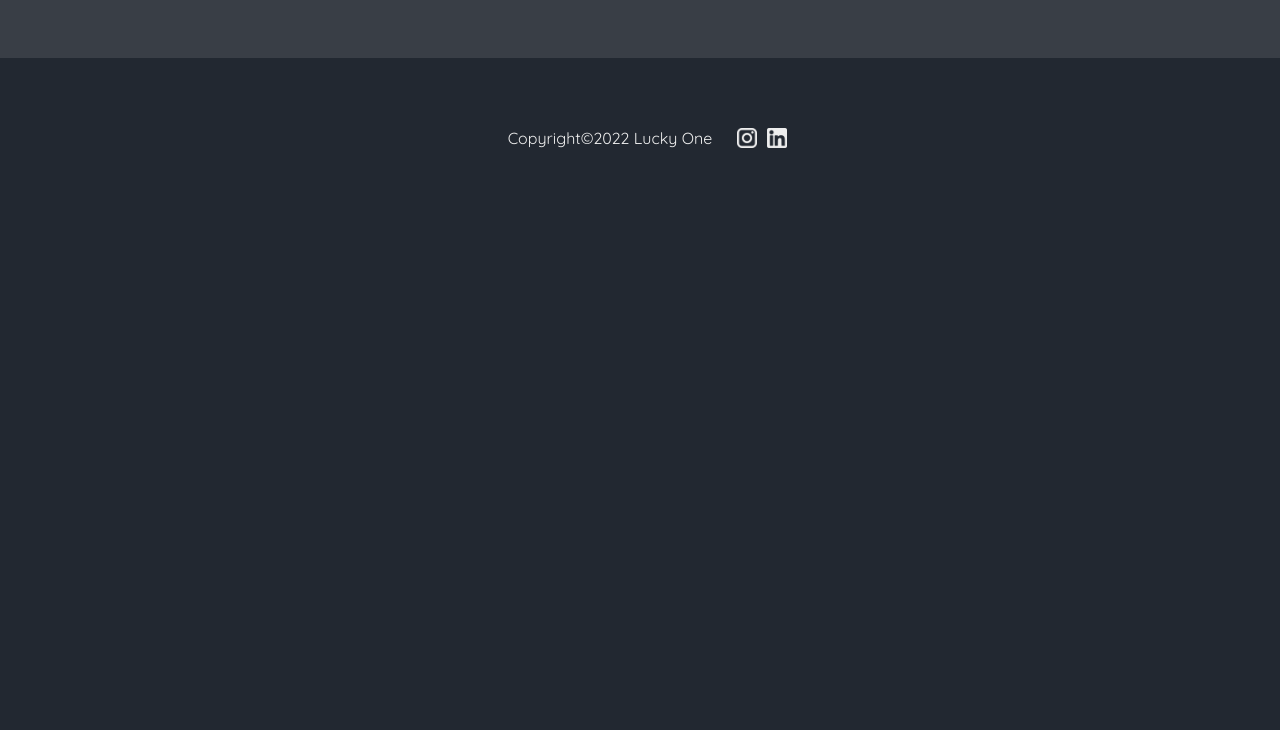
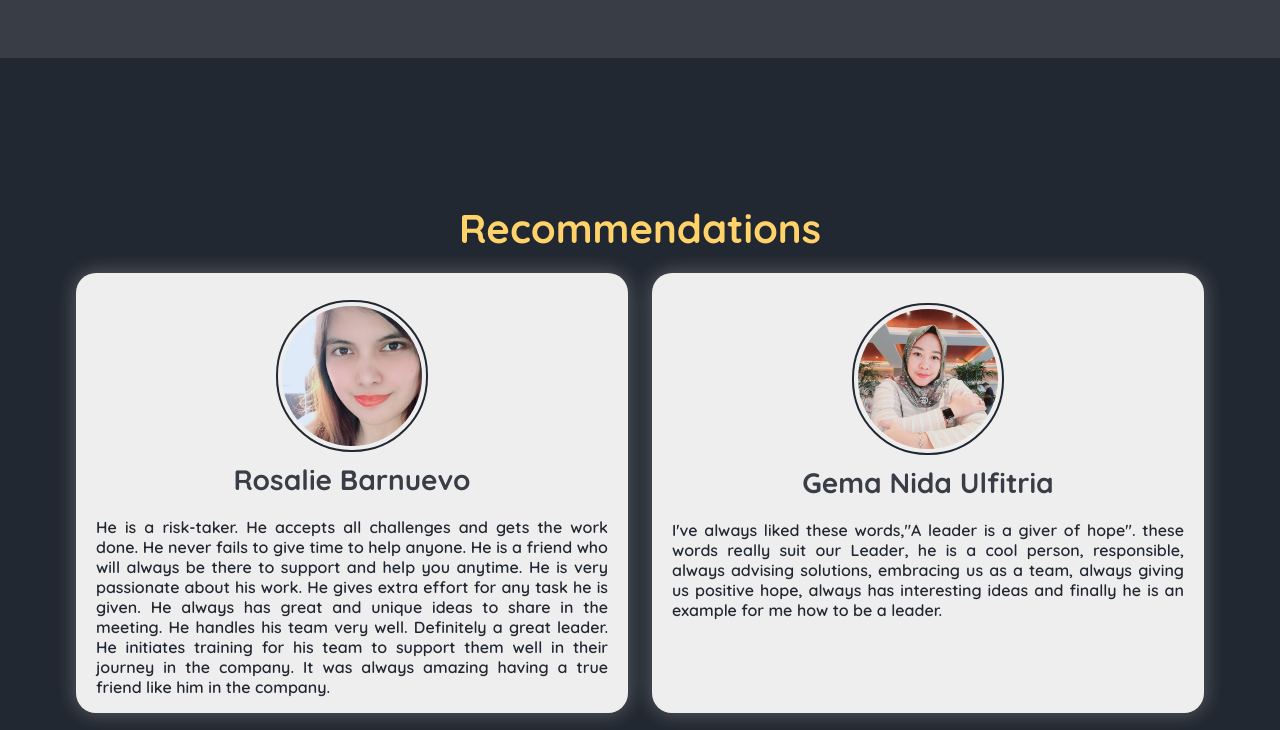
Before and after one commit to officialluckyone/website, a plain HTML site: page index.html in a window 1280 px wide. Shown: the part 3330-4060 px from the top of the page. Before the commit the page ends 3548 px from the top, so only its background shows below. Drawn offline with Linux system fonts and the light colour scheme.

Commit message:
Add Recommendations Beta

```diff
--- a/index.html
+++ b/index.html
@@ -78,27 +78,27 @@
             <div class="skillcard">
                 <img src="Resources/Images/Skills and Expertise/web-design-icon.png">
                 <span class="subtitle yellow bold">Web Design</span>
-                <p>I have a long track record of collaborating with talented designers. Together, we produce well oiled, user-friendly, responsive websites.</p>
+                <p>I am experienced in collaborating with talented designers. Together, we produce well oiled, user-friendly, responsive websites.</p>
             </div>
             <div class="skillcard">
                 <img src="Resources/Images/Skills and Expertise/web-development-icon.png">
                 <span class="subtitle yellow bold">Web Development</span>
-                <p>As a seasoned developer with many years of experience, I’m well-versed in HTML, CSS, PHP, Javascript and jQuery, plus the occasional guest star when required.</p>
+                <p>As a coding educator I'm experienced & well-versed in HTML, CSS, Javascript and experienced in creating and guidng my students in building their websites.</p>
             </div>
             <div class="skillcard">
                 <img src="Resources/Images/Skills and Expertise/programming-icon.png">
                 <span class="subtitle yellow bold">Programming</span>
-                <p>Experienced with algorithm & problem-solving for Business & Programming Challenges. That's something I'm never bored</p>
+                <p>Experienced with algorithm & problem-solving for Business & Programming Challenges. That's something I'm never bored.</p>
             </div>
             <div class="skillcard">
                 <img src="Resources/Images/Skills and Expertise/graphic-design-icon.png">
                 <span class="subtitle yellow bold">Graphic Design</span>
-                <p>I have a long track record of collaborating with talented designers. Together, we produce well oiled, user-friendly, responsive websites.</p>
+                <p>I have a long track record of collaborating with talented designers. We've produced many amazing designs for our clients</p>
             </div>
             <div class="skillcard">
                 <img src="Resources/Images/Skills and Expertise/digital-marketing-icon.png">
                 <span class="subtitle yellow bold">Digital Marketing</span>
-                <p>As a seasoned developer with many years of experience, I’m well-versed in HTML, CSS, PHP, Javascript and jQuery, plus the occasional guest star when required.</p>
+                <p>With over 6 years of experience in entrepreneurship, building business and exepriencing first hand on marketing, I've gained many knowledge & experience in Digital Marketings.</p>
             </div>
             <div class="skillcard">
                 <img src="Resources/Images/Skills and Expertise/management-icon.png">
@@ -165,7 +165,33 @@
 
         </div>
 
+    </div>
+    <!-- Recommendations -->
+    <div class="container">
+        <span class="yellow title bold">Recommendations</span>
+        <br>
+        <div class="recommendationcards">
 
+            <div class="recommendation" id="rosalie">
+                <div class="recom-profile">
+                    <img src="Resources/Images/recommendations/rosalie.jpeg" alt="">
+                </div>
+                <span class="subtitle grey bold">Rosalie Barnuevo</span>
+                <img src="" alt="" class="quote1">
+                <p class="black">He is a risk-taker. He accepts all challenges and gets the work done. He never fails to give time to help anyone. He is a friend who will always be there to support and help you anytime. He is very passionate about his work. He gives extra effort for any task he is given. He always has great and unique ideas to share in the meeting. He handles his team very well. Definitely a great leader. He initiates training for his team to support them well in their journey in the company. It was always amazing having a true friend like him in the company.</p>
+                <img src="" alt="" class="quote2">
+            </div>
+
+            <div class="recommendation" id="nida">
+                <div class="recom-profile">
+                    <img src="Resources/Images/recommendations/nida-square.jpg" alt="">
+                </div>
+                <span class="subtitle grey bold">Gema Nida Ulfitria</span>
+                <img src="" alt="" class="quote1">
+                <p class="black">I've always liked these words,"A leader is a giver of hope". these words really suit our Leader, he is a cool person, responsible, always advising solutions, embracing us as a team, always giving us positive hope, always has interesting ideas and finally he is an example for me how to be a leader.</p>
+                <img src="" alt="" class="quote2">
+            </div>
+        </div>
 
     </div>
 
--- a/styles.css
+++ b/styles.css
@@ -311,6 +311,7 @@ div.tag img{
 }
 .skillcard p{
     text-align: justify;
+    height: 40%;
 }
 .skillcard img{
     width: 30%;
@@ -430,6 +431,48 @@ div.tag img{
     background-color: rgba(34, 40, 49,1);
 }
 
+
+/* Redommendations */
+.recommendationcards{
+    width: 90vw;
+    display: flex;
+    justify-content: space-around;
+    align-items: center;
+}
+.recommendation{
+    width: 40vw;
+    height: 400px;
+    display: flex;
+    flex-direction: column;
+    justify-content: center;
+    align-items: center;
+    background-color: rgba(238, 238, 238,1);
+    border-radius: 20px;
+    box-shadow: 0px 0px 20px rgba(238, 238, 238,0.3);
+    padding: 20px;
+}
+
+.recom-profile{
+    width: 140px;
+    height: 140px;
+    padding: 4px;
+    margin: 10px auto;
+    border: 2px solid rgba(34, 40, 49,1);
+    border-radius: 75px;
+}
+div.recom-profile img{
+    width:140px;
+    height: 140px;
+    border-radius: 75px;
+    overflow: hidden;
+}
+div.recommendation p{
+    margin-top: 20px;
+    font-size: 16px;
+    font-weight: 600;
+    text-align: justify;
+    height: 50%;
+}
 
 /* Responsive Breakpoint for Navbar */
 
```
Also changed, not shown: Resources/Images/recommendations/luki-ridzkiana.jpeg (added), Resources/Images/recommendations/nida-square.jpg (added), Resources/Images/recommendations/rosalie.jpeg (added), 1 other file.
